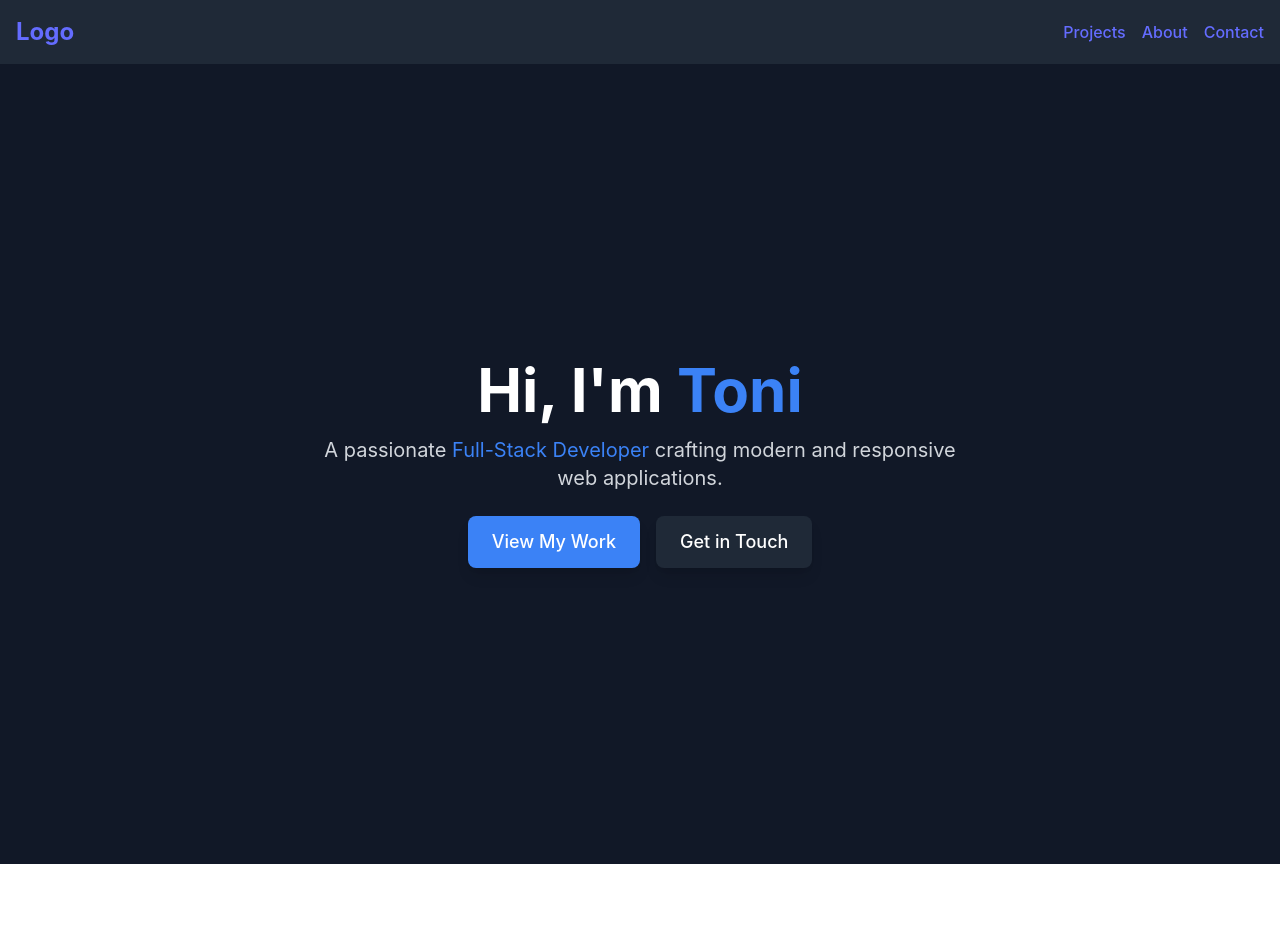
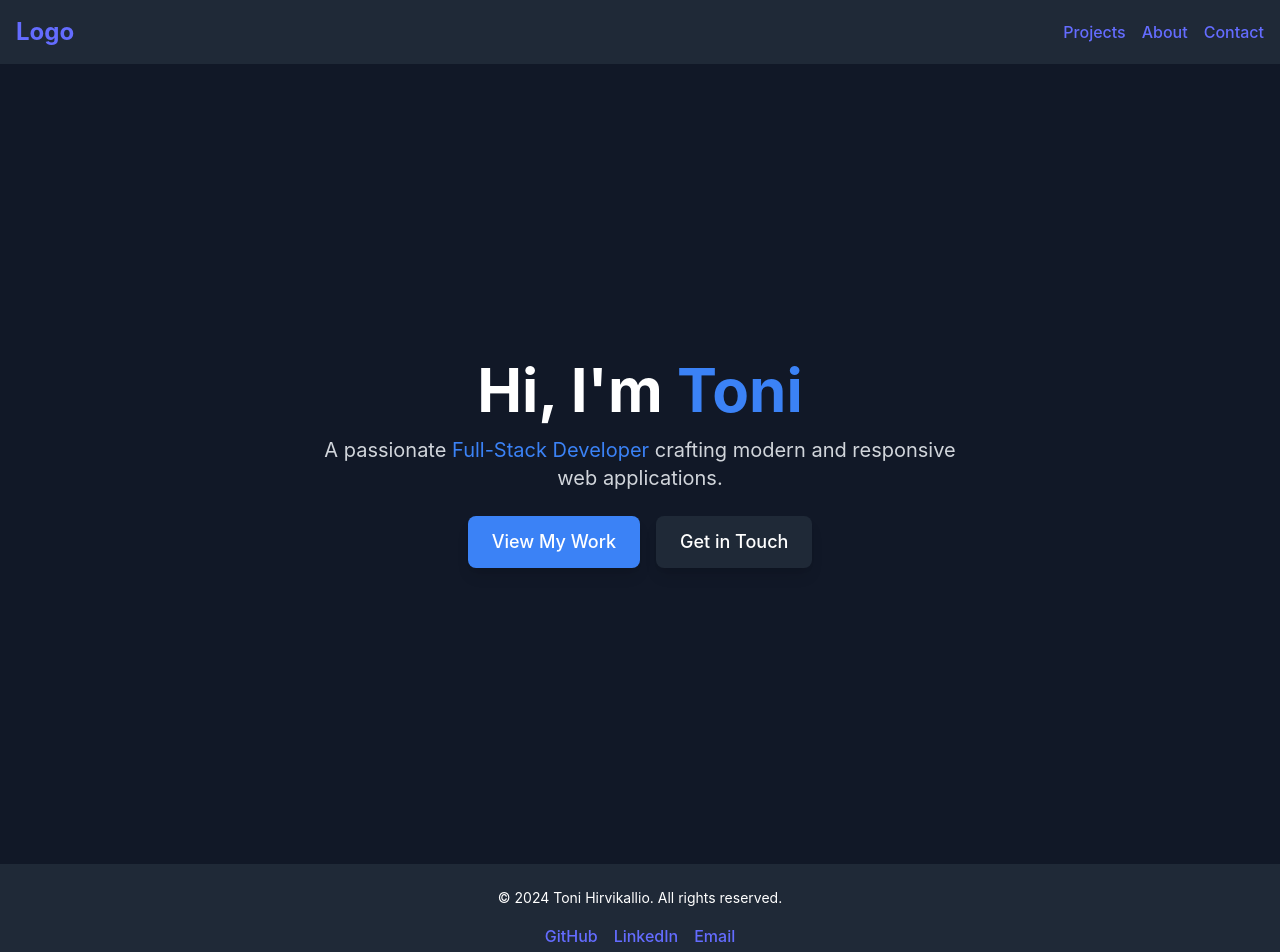
Before and after one commit to woues1/SIDE-PROJECT, a React (Vite) app in the folder Frontend/: page / in a window 1280 px wide. Shown: the top 952 px of the page. Before the commit the page ends 864 px from the top, so only its background shows below. Built offline with nearby package versions, Linux system fonts and the light colour scheme; no server answers.

Commit message:
Create Footer.tsx component, Update Header.tsx Links

```diff
--- a/Frontend/src/components/Footer.tsx
+++ b/Frontend/src/components/Footer.tsx
@@ -1,11 +1,36 @@
 
-
-function footer() {
+function Footer() {
   return (
-    <div>
-
-    </div>
-  )
+    <footer className="bg-gray-800 text-white py-6">
+      <div className="container mx-auto text-center">
+        <p className="text-sm">&copy; {new Date().getFullYear()} Toni Hirvikallio. All rights reserved.</p>
+        <div className="flex justify-center mt-4 space-x-4">
+          <a
+            href="https://github.com/woues1"
+            className="hover:text-gray-400"
+            target="_blank"
+            rel="noopener noreferrer"
+          >
+            GitHub
+          </a>
+          <a
+            href="https://www.linkedin.com/in/toni-hirvikallio-5a383a292/"
+            className="hover:text-gray-400"
+            target="_blank"
+            rel="noopener noreferrer"
+          >
+            LinkedIn
+          </a>
+          <a
+            href="mailto:toni.hirvikallio@gmail.com"
+            className="hover:text-gray-400"
+          >
+            Email
+          </a>
+        </div>
+      </div>
+    </footer>
+  );
 }
 
-export default footer
+export default Footer;
--- a/Frontend/src/components/Header.tsx
+++ b/Frontend/src/components/Header.tsx
@@ -16,13 +16,13 @@
                 </a>
 
                 <nav className="flex space-x-4">
-                    <a href="/projects" className="hover:text-gray-300">
+                    <a href="/#projects" className="hover:text-gray-300">
                         Projects
                     </a>
-                    <a href="/about" className="hover:text-gray-300">
+                    <a href="/#about" className="hover:text-gray-300">
                         About
                     </a>
-                    <a href="/contact" className="hover:text-gray-300">
+                    <a href="/#contact" className="hover:text-gray-300">
                         Contact
                     </a>
                     {user && (
```
